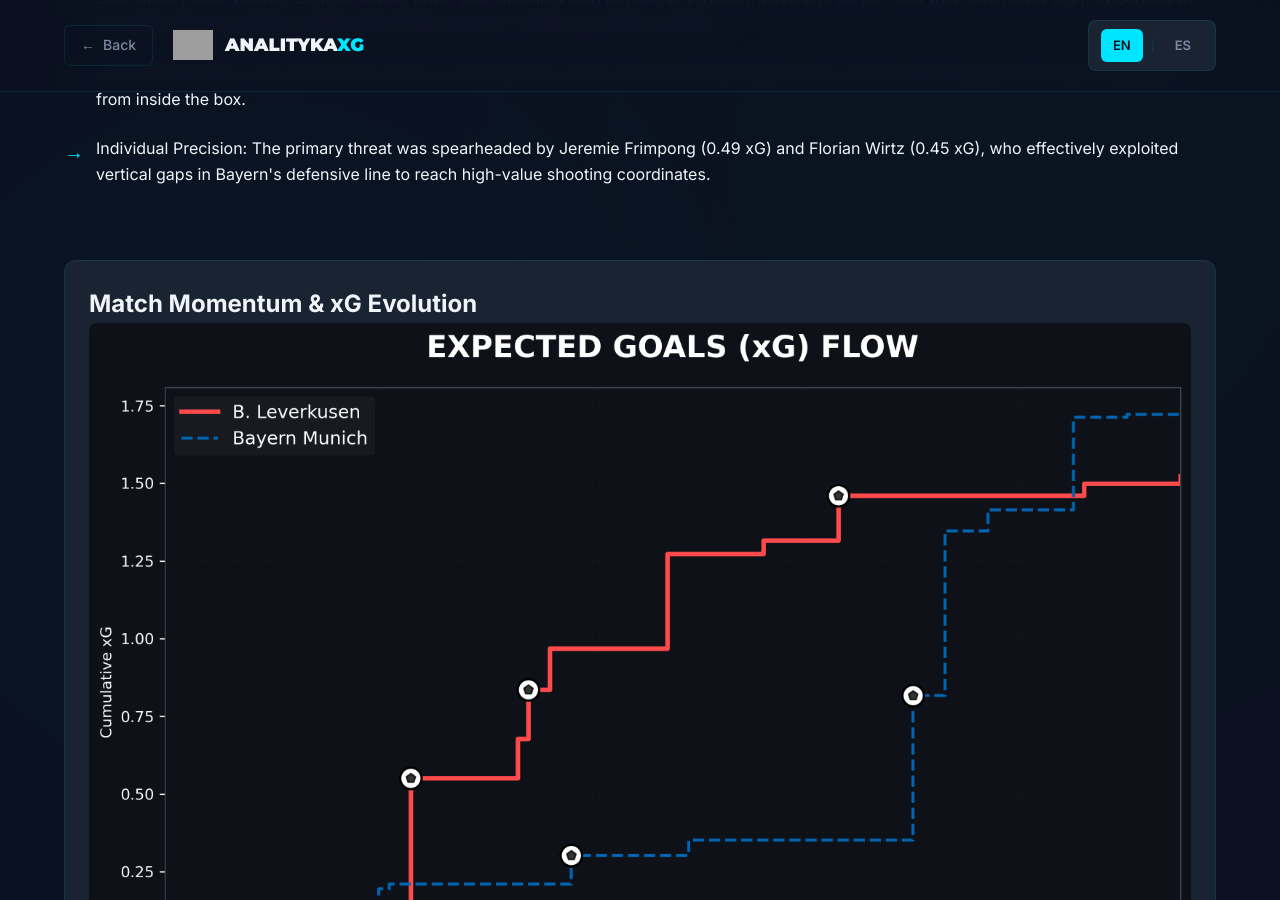
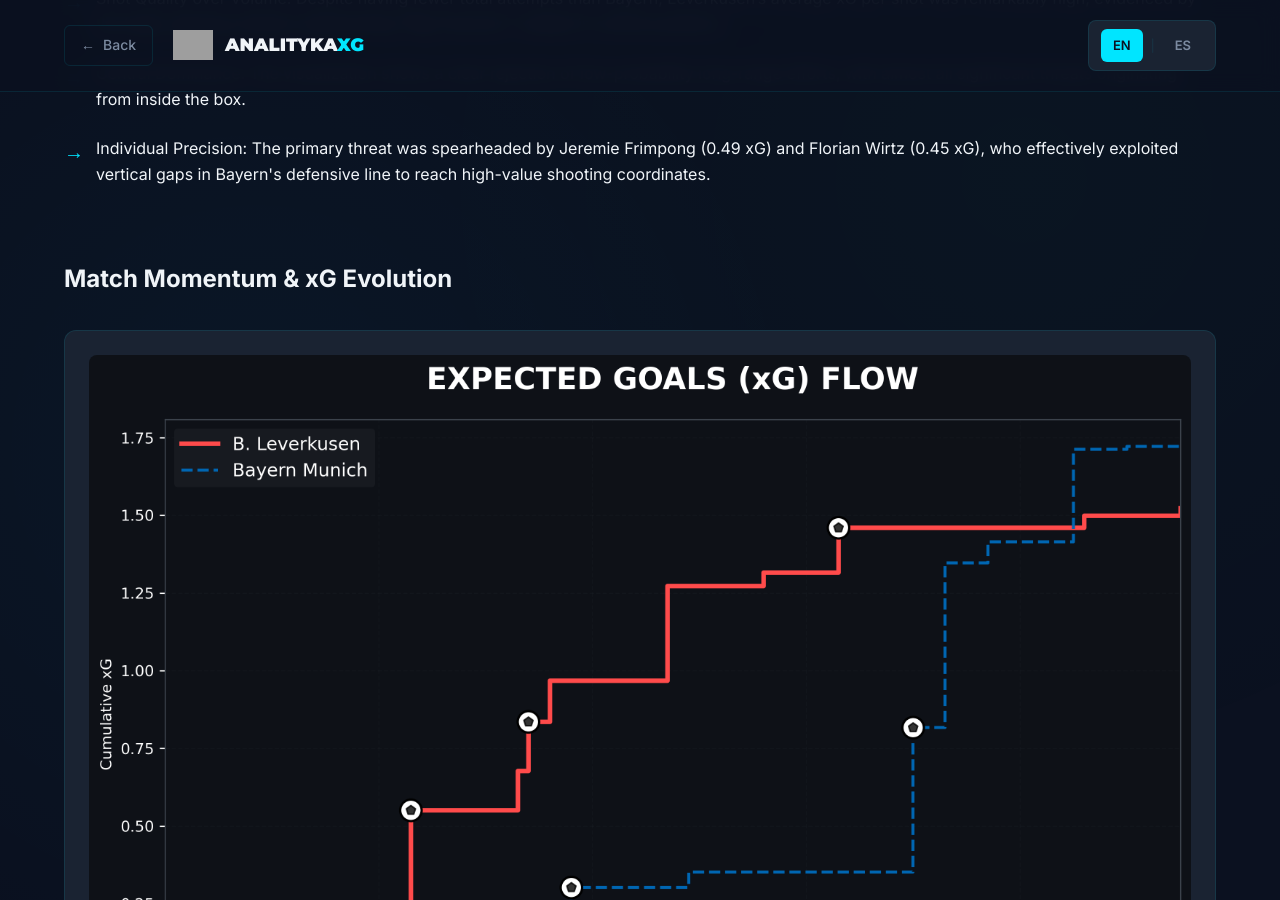
Before and after one commit to Fiallos77/analitykaXG, a Jekyll site: the page built from reports/argentina-ecuador-2024.md, in a window 1280 px wide and 900 px high, scrolled down 2425 px. Built offline with Jekyll 4.4.1, drawn with Linux system fonts in a browser that asks for light colours; grey boxes are pictures that could not be loaded.

```diff
--- a/reports/argentina-ecuador-2024.md
+++ b/reports/argentina-ecuador-2024.md
@@ -74,8 +74,8 @@ lang: en
     </div>
 
  <!-- Visualization 2: XG -->
+    <h2>Match Momentum & xG Evolution</h2>
     <div class="visualization">
-    <h2>Match Momentum & xG Evolution</h2>
         <img src="{{ site.baseurl }}/assets/images/xg_flow_final_leverkusen.png" alt="Shot Map Bayern Munich vs Leverkusen">
         <p class="viz-caption">
             <strong>Figure 1:</strong> Shot map with xG values. Argentina concentrated their shots
```
